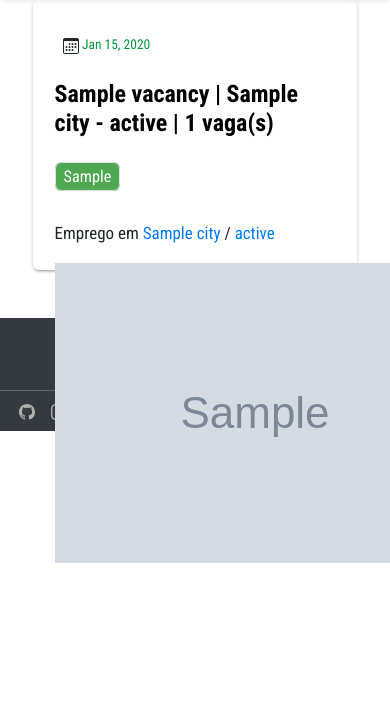
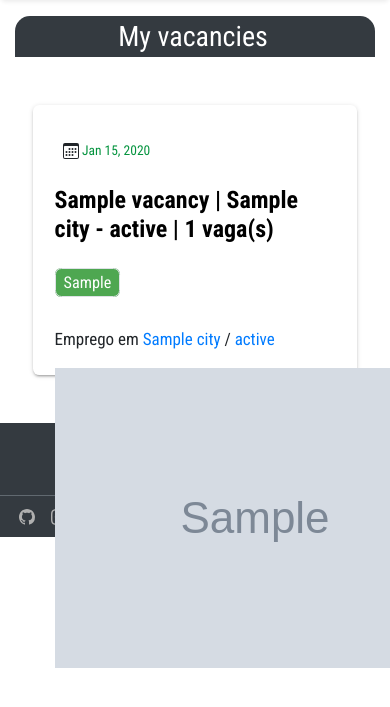
Before and after one commit to gusttavofelipe/publi-job, a Django app: template vacancies/templates/vacancies/my_vacancies.html in a window 390 px wide; the page is wider, and only the part inside the window is pictured. Shown: the part 85-792 px from the top of that part. Run offline with Django 4.2, Linux system fonts and the light colour scheme; the template is opened without the code that fills it: most values are stand-ins (such as "Sample title", 1, 10 or a date in 2020); grey boxes marked "Sample" are stand-in pictures; some libraries are stand-ins or nearby versions.

Commit message:
upd - area minhas vagas

```diff
--- a/templates/static/css/style.css
+++ b/templates/static/css/style.css
@@ -304,10 +304,12 @@ footer{
 }
 
 .my-vacancies-nav:hover{
-    text-decoration: none;
-    background-color: #05943f!important;
-    color: white!important;
-    border-radius: 5px;
+    background-color: #f0f0f0!important;
+}
+
+.my-vacancies{
+    background-color: #343a40;
+    border-radius: 15px 15px 0px 0px;
 }
 
 @media only screen and (max-width: 575px){
@@ -442,6 +444,15 @@ footer{
 
     .mb-login-form{
         margin-bottom: 110px!important;
+    }
+
+    .my-vacancies{
+        padding-left: 0%!important;
+        text-align: center!important;
+    }
+
+    .my-vacancies-span{
+        display: none!important;
     }
 }
 
--- a/vacancies/templates/vacancies/my_vacancies.html
+++ b/vacancies/templates/vacancies/my_vacancies.html
@@ -5,7 +5,12 @@
 {% if vacancies %}
 
 <div class="container">
-    <!-- <p><h1 class="text-center my-vacancies-title mb-5">My vacancies</h1></p> -->
+    <p>
+        <h3 class="text-center text-white my-vacancies-title mb-5 p-1 my-vacancies">
+            My vacancies
+            <span class="my-vacancies-span h5 text-success"> - manage your vacancies here</span>
+        </h3>
+    </p>
     <div class="row">
             {% for vacancy in vacancies %}
             <div class="col-sm">
```
